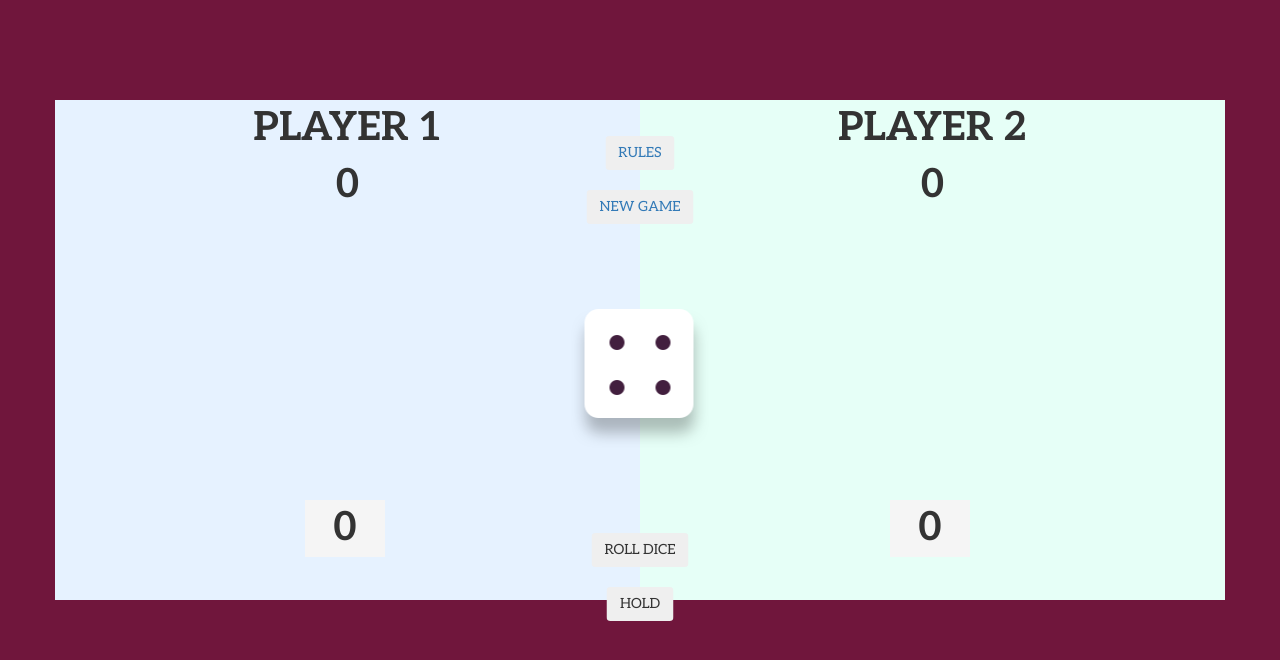
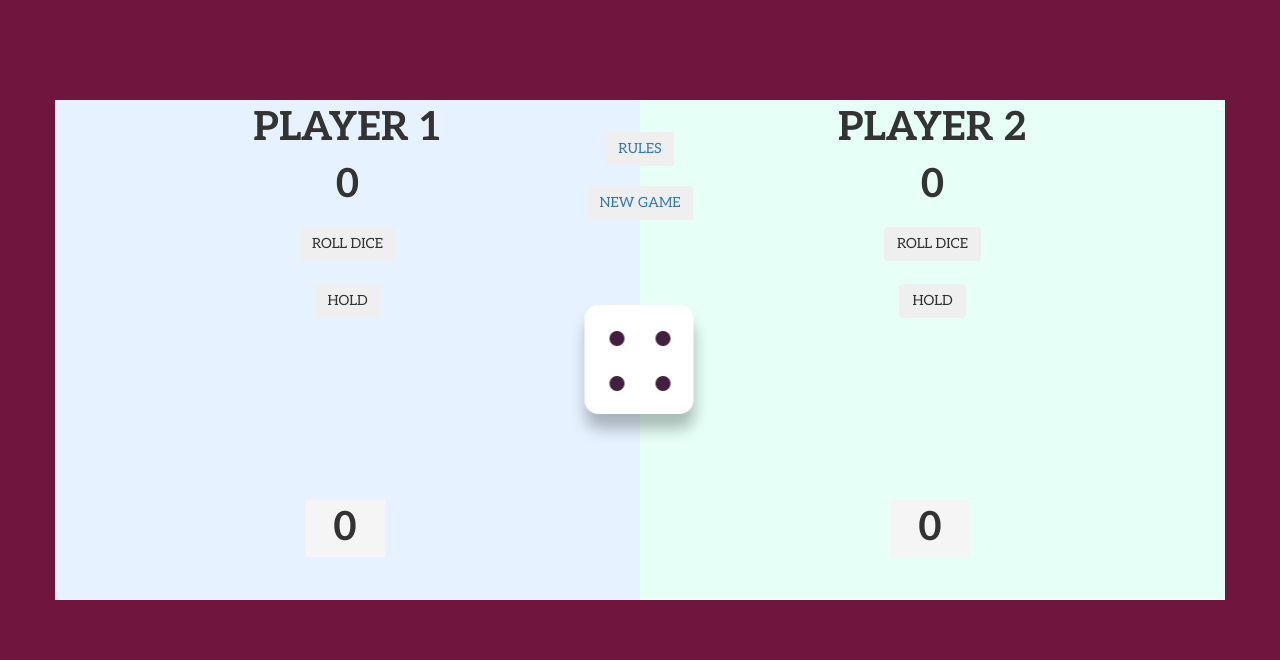
Before and after one commit to SundayJuma/Pig-Dice, a plain HTML site: page index.html in a window 1280 px wide. Drawn offline with Linux system fonts and the light colour scheme.

Commit message:
add adjusted js functions

```diff
--- a/css/styles.css
+++ b/css/styles.css
@@ -53,7 +53,7 @@ body{
   margin-bottom: 5px;
 }
 #btnRules {
-  margin-top: 36px;
+  margin-top: 32px;
 }
 #player-1, #player-2 {
   padding-top: 50px;
--- a/index.html
+++ b/index.html
@@ -21,6 +21,8 @@
           <div id="playerOne">PLAYER 1</div>
           <div id="totalPoints" id="rSidePoints">0</div>
           <div id="btnScore-1" id="score-1" id="rSide">0</div>
+          <div><button onclick="throwDice();" class="btn btn-primary" id="btnRoll1">ROLL DICE</button></div>
+          <div><button onclick="holdDice()" class="btn btn-primary" id="btnHold1">HOLD</button></div>
 
         </div>
 
@@ -28,6 +30,8 @@
           <div id="playerTwo">PLAYER 2</div>
           <div id="totalPoints" id="lSidePoints">0</div>
           <div id="btnScore-2" id="score-2" id="lSide">0</div>
+          <div><button onclick="throwDice();" class="btn btn-primary" id="btnRoll2">ROLL DICE</button></div>
+          <div><button onclick="holdDice()" class="btn btn-primary" id="btnHold2">HOLD</button></div>
         </div>
 
         <div class="mid" id="mid">
@@ -35,8 +39,8 @@
 
           <div><button class="btn btn-primary" id="btnNew"><a href="index.html">NEW GAME</a></button></div>
           <img src="imgs/dice-4.png" alt="">
-          <div><button onclick="throwDice();" class="btn btn-primary" id="btnRoll">ROLL DICE</button></div>
-          <div><button onclick="holdDice()" class="btn btn-primary" id="btnHold">HOLD</button></div>
+          <!-- <div><button onclick="throwDice();" class="btn btn-primary" id="btnRoll">ROLL DICE</button></div>
+          <div><button onclick="holdDice()" class="btn btn-primary" id="btnHold">HOLD</button></div> -->
 
         </div>
 
--- a/js/scripts.js
+++ b/js/scripts.js
@@ -1,9 +1,9 @@
 var player1 = playerOne;
 var player2 = playerTwo;
 
-var throwDice = function() {
+function throwDice() {
   var random = Math.floor((Math.random() * 6) + 1);
-  return (random);
+  document.getElementById("btnRoll1, btnRoll2").innerHTML = random;
 }
 
 function player(turn) {
@@ -21,7 +21,6 @@ Disable player 2 controls
 */
 player.prototype.currentPlayer = function() {
   if (playerOne = true) {
-    this.turn = turn;
   } else {
     playerTwo = true;
   }
@@ -53,7 +52,9 @@ player.prototype.winner = function() {
 
 $(document).ready(function() {
 
-    $("#btnRoll").click(function(rollDice) {;
+    $("#btnRoll1").click(function(rollDice() {
+
+      $(random)("")
     });
 
   )
```
